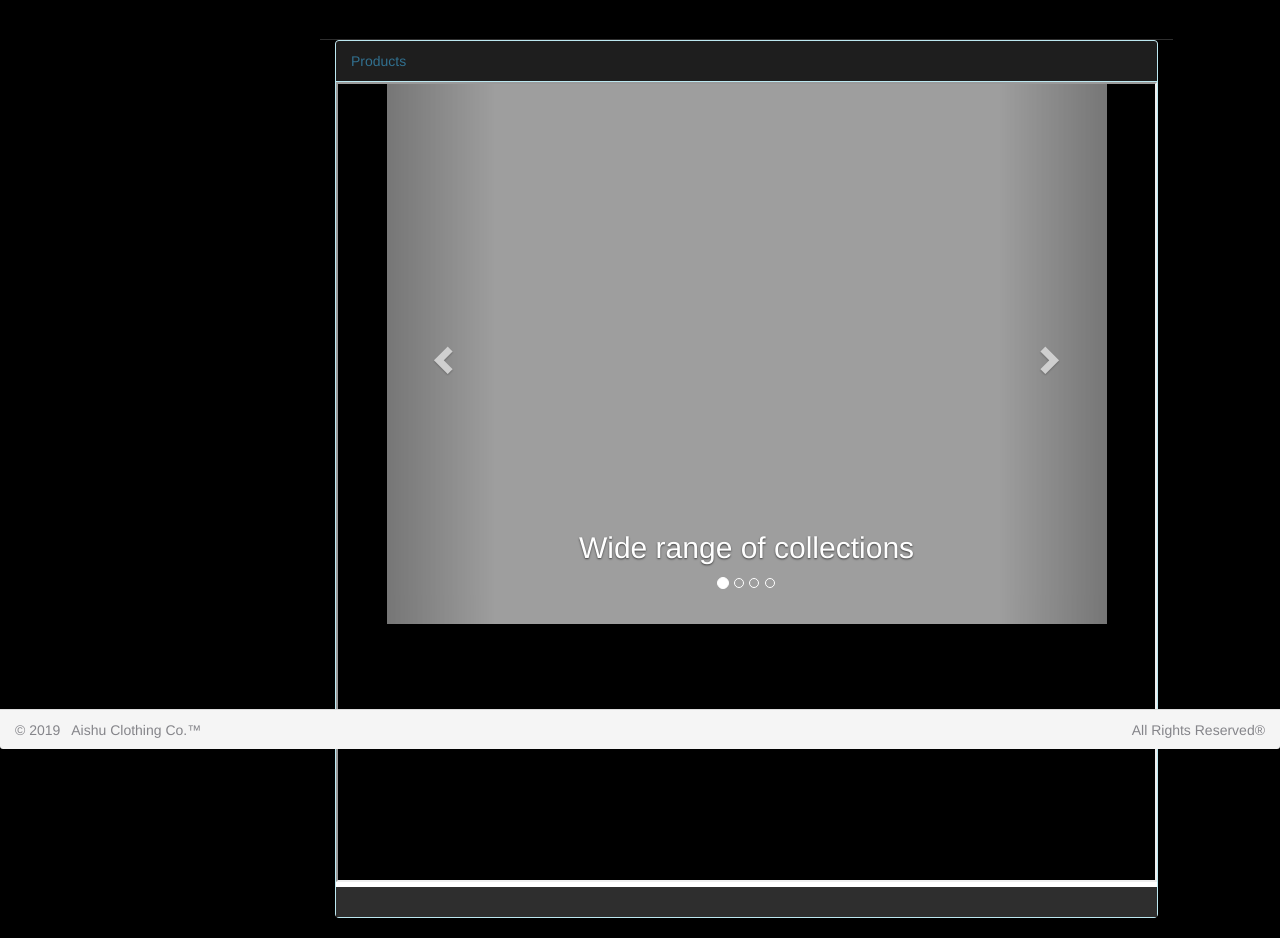
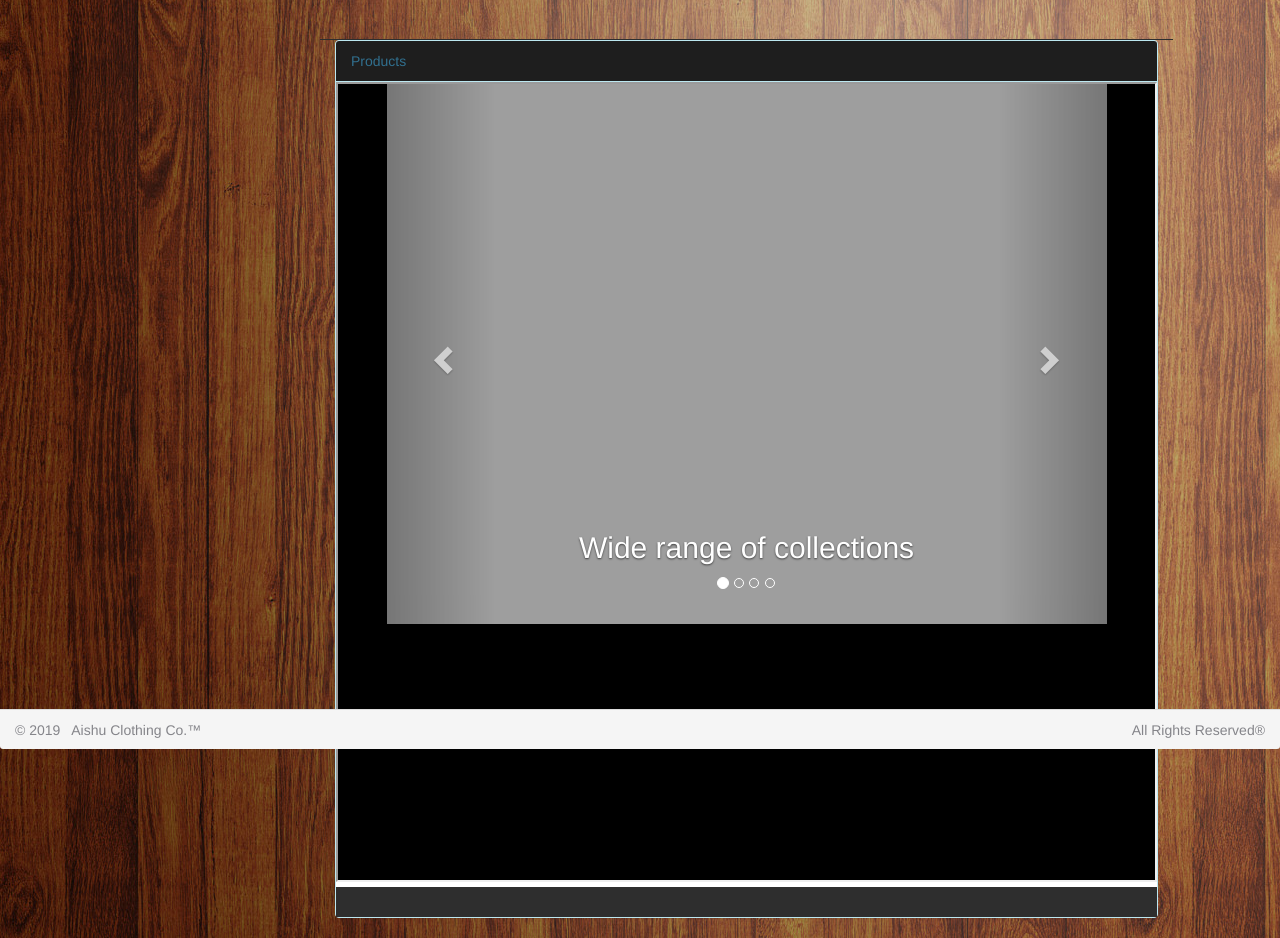
Before and after one commit to arnoldrebello/E-Commerce-on-Clothing, a PHP site: page / in a window 1280 px wide. Shown: the part 51-989 px from the top of the page. Run offline with PHP 8.4, Linux system fonts and the light colour scheme.

Commit message:
changed background

```diff
--- a/index.php
+++ b/index.php
@@ -17,7 +17,8 @@ session_start();          //creates a session or resumes the current one based o
 	<link rel="stylesheet" type="text/css" href="style.css">
 	<style>
 body{
-	background-color: rgb(0,0,0);
+  background-image: url("Background%20Image.jpg");
+  background-repeat: repeat-y;
 }
 	</style>
 </head>
```
Also changed, not shown: Background Image.jpg (added).
